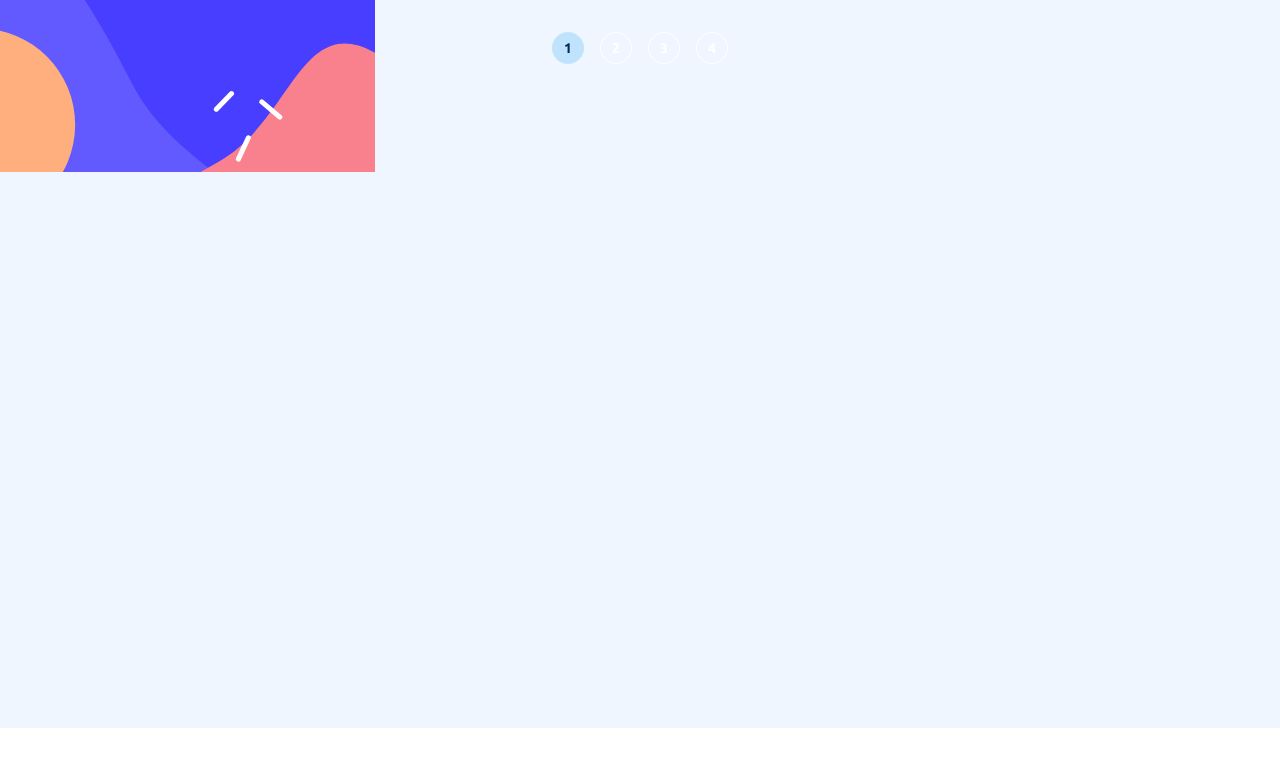
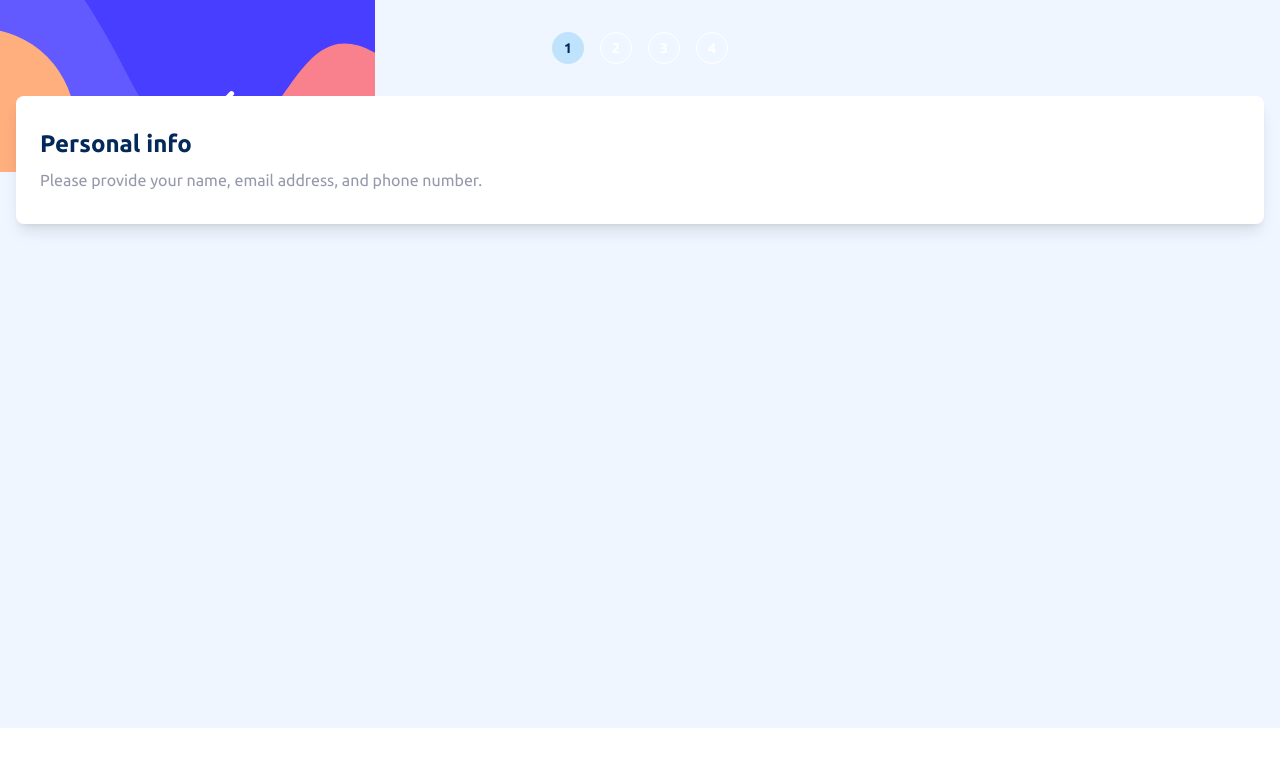
Before and after one commit to danaYatsuta/fm-multi-step-form, a Vue app: page / in a window 1280 px wide. Shown: the top 766 px of the page. Built offline with nearby package versions, Linux system fonts and the light colour scheme; the HTML template or start-up script is replaced by a standard one.

Commit message:
Add form card

```diff
--- a/src/App.vue
+++ b/src/App.vue
@@ -12,7 +12,7 @@ function onStepButtonClick(step: number) {
 
 <template>
   <div
-    class="font-ubuntu bg-magnolia flex min-h-screen flex-col bg-[url(./img/bg-sidebar-mobile.svg)] bg-no-repeat"
+    class="font-ubuntu bg-magnolia flex min-h-screen flex-col gap-8 bg-[url(./img/bg-sidebar-mobile.svg)] bg-no-repeat"
   >
     <nav class="mt-8 flex gap-4 self-center">
       <StepButton
@@ -23,6 +23,12 @@ function onStepButtonClick(step: number) {
         @click="onStepButtonClick(step)"
       />
     </nav>
+
+    <main class="mx-4 rounded-lg bg-white px-6 py-8 shadow-lg">
+      <h1 class="text-marine-blue text-2xl font-bold">Personal info</h1>
+      <p class="text-cool-gray mt-2">Please provide your name, email address, and phone number.</p>
+    </main>
+
     <div class="absolute right-0 bottom-0 left-0 h-18 bg-white"></div>
   </div>
 </template>
```
